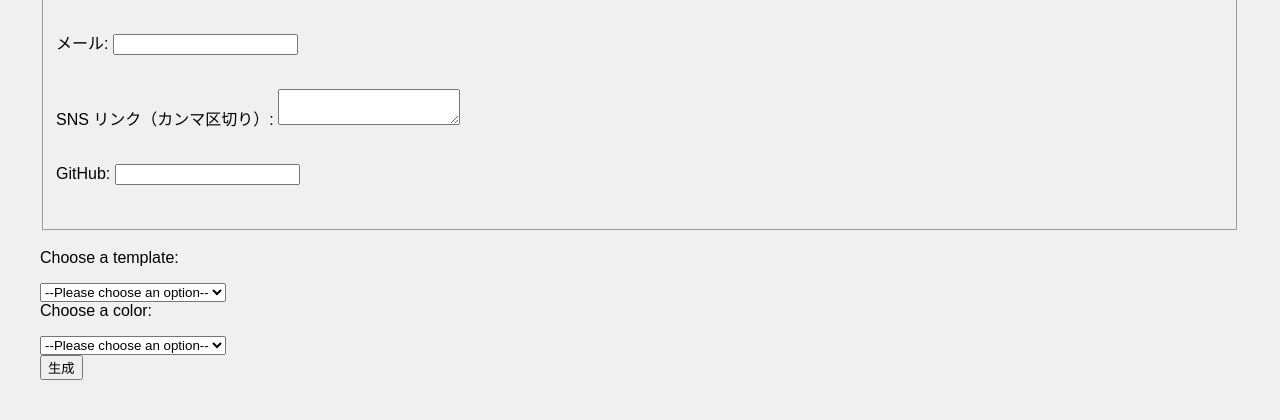
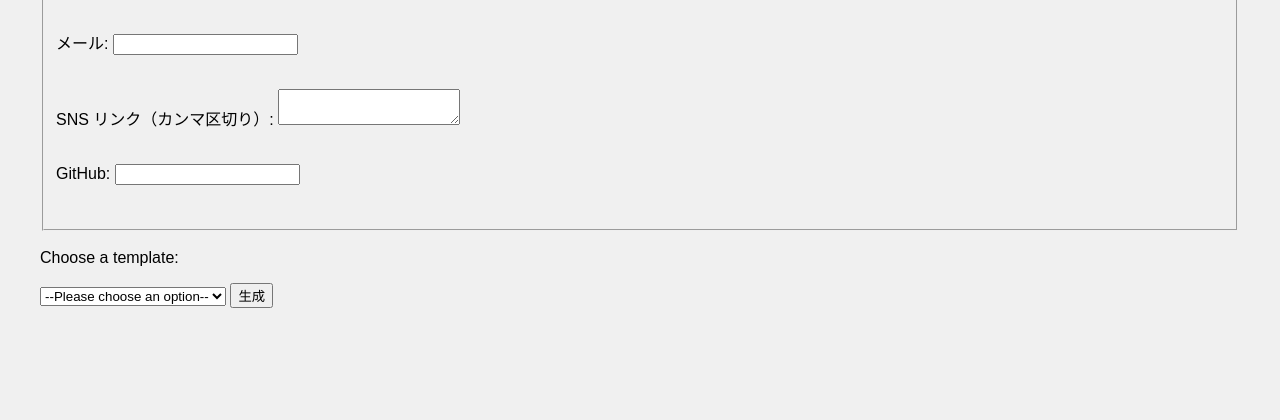
Before and after one commit to furuyashikiiori/portfolio-auto, a FastAPI app: page / in a window 1280 px wide. Shown: the part 1072-1492 px from the top of the page. After the commit the page ends 1380 px from the top, so only its background shows below. Run offline with FastAPI, Linux system fonts and the light colour scheme.

Commit message:
色選択を削除

```diff
--- a/app/templates/form.html
+++ b/app/templates/form.html
@@ -29,7 +29,10 @@
       <label>自己PR: <textarea name="self_intro" required></textarea></label
       ><br />
 
-      <label>アイコン画像: <input type="file" name="icon_image" accept="image/*" /></label><br />
+      <label
+        >アイコン画像:
+        <input type="file" name="icon_image" accept="image/*" /></label
+      ><br />
 
       <!-- ─── スキル ─── -->
       <h2>スキル</h2>
@@ -96,20 +99,6 @@
         <option value="simple">シンプル</option>
         <option value="yuttari">ゆったり</option>
       </select>
-      <br />
-      <label for="color-select">Choose a color:</label>
-      <select name="color" id="color-select">
-        <option value="">--Please choose an option--</option>
-        <option value="blue">青</option>
-        <option value="green">緑</option>
-        <option value="red">赤</option>
-        <option value="yellow">黄色</option>
-        <option value="purple">紫</option>
-        <option value="pink">ピンク</option>
-        <option value="orange">オレンジ</option>
-        <option value="gray">グレー</option>
-      </select>
-      <br />
 
       <button type="submit">生成</button>
     </form>
```
